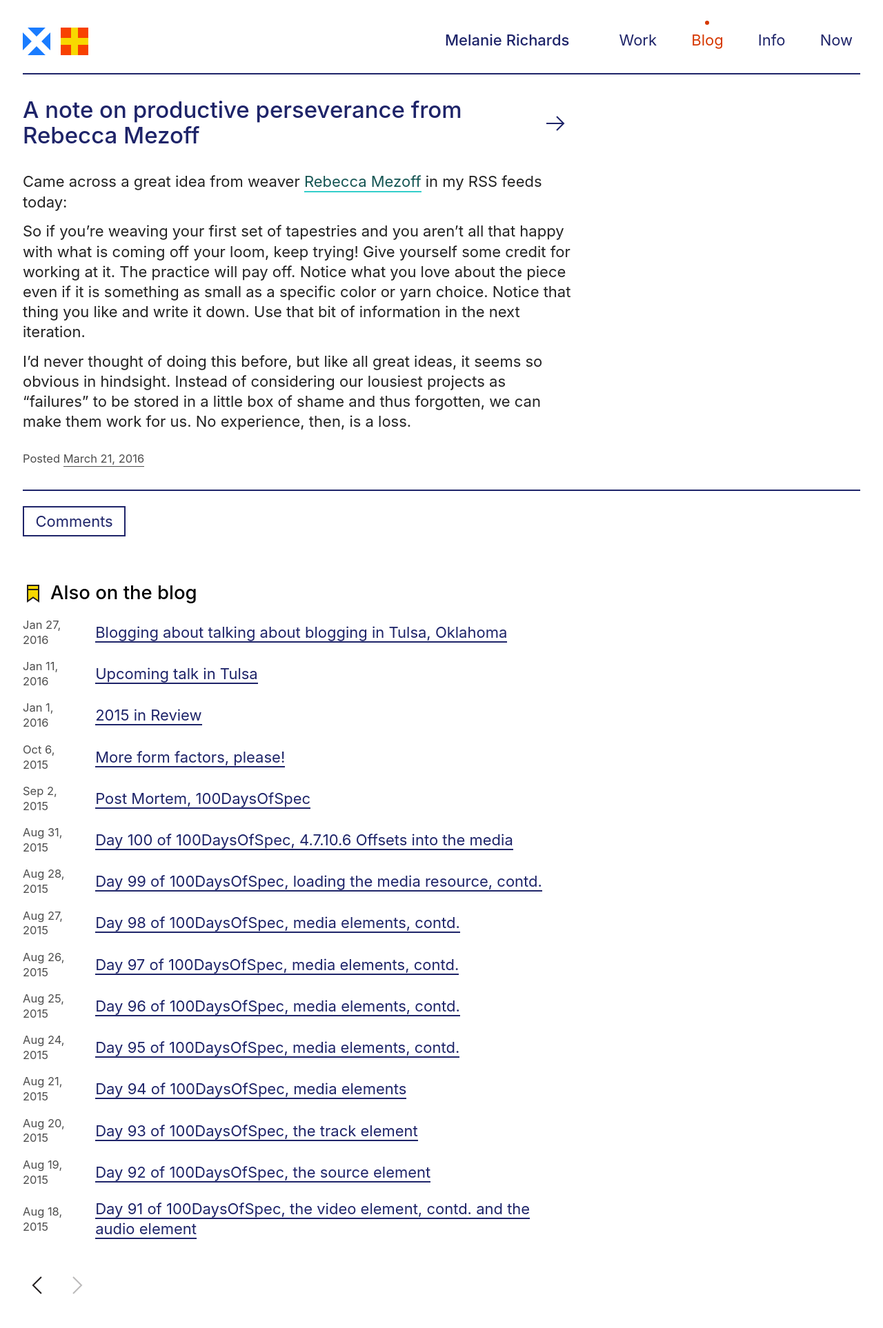
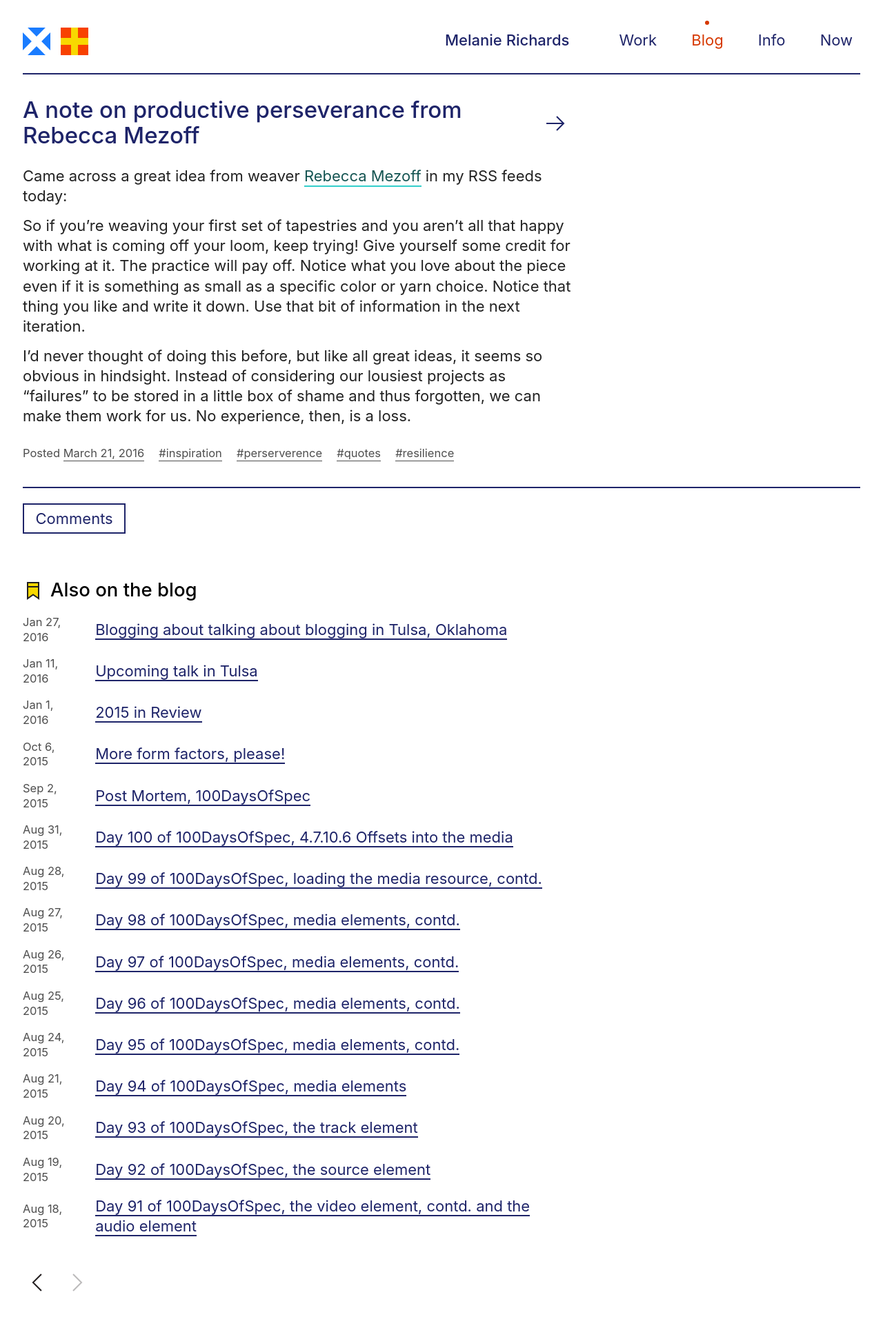
Before and after one commit to dansef/melanie-richards.com, a Jekyll site: the page built from _source/blog/index.html, in a window 1280 px wide. Shown: the whole page at 69% size. Built offline with Jekyll 4.4.1, drawn with Linux system fonts in a browser that asks for light colours; some web fonts are replaced; the list of posts is cut into pages by our own code.

Commit message:
Get blog archives working

```diff
--- a/_config.yml
+++ b/_config.yml
@@ -1,3 +1,8 @@
+# Gems
+gems:
+  - jekyll-paginate
+  - jekyll-archives
+
 # Site settings
 title: Melanie Richards | Seattle web design and development
 email: hello@melanie-richards.com
@@ -9,8 +14,13 @@
 paginate_path: "/blog/page:num/"
 permalink: /blog/:title/
 
-# Gems
-gems: [jekyll-paginate]
+jekyll-archives:
+  enabled:
+  - year
+  - tags
+  permalinks:
+    year: '/blog/:year/'
+    tag: '/blog/tag/:name/'
 
 # Build settings
 markdown: kramdown
--- a/_source/_includes/post-contents.html
+++ b/_source/_includes/post-contents.html
@@ -16,6 +16,15 @@
     <p class="post__date">
       Posted <a href="{{ post.url }}"><time datetime="{{ post.date | date_to_xmlschema }}">{{ post.date | date: "%B %-d, %Y" }}</time></a>
     </p>
+    {% if post.tags %}
+      <ul class="post__tags">
+        {% for tag in post.tags %}
+          <li>
+            <a href="/blog/tag/{{ tag | slugify }}" class="post-tag">#{{ tag }}</a>
+          </li>
+        {% endfor %}
+      </ul>
+    {% endif %}
   </div>
 
   {% unless individualPost %}
--- /dev/null
+++ b/_source/_includes/posts-list-item.html
@@ -0,0 +1,6 @@
+<li class="post-item">
+  <time class="meta post-item__date" datetime="{{ post.date | date_to_xmlschema }}">{{ post.date | date: "%b %-d, %Y" }}</time>
+  <a class="post-item__title" href="{{ post.url }}">
+    <span>{{ post.title }}</span>
+  </a>
+</li>
--- a/_source/_includes/posts-list.html
+++ /dev/null
@@ -1,12 +0,0 @@
-<ul class="posts-list">
-  {% for post in paginator.posts %}
-    {% if currentPost != post.url %}
-      <li class="post-item">
-        <time class="meta post-item__date" datetime="{{ post.date | date_to_xmlschema }}">{{ post.date | date: "%b %-d, %Y" }}</time>
-        <a class="post-item__title" href="{{ post.url }}">
-          <span>{{ post.title }}</span>
-        </a>
-      </li>
-    {% endif %}
-  {% endfor %}
-</ul>
--- a/_source/_layouts/blog.html
+++ b/_source/_layouts/blog.html
@@ -9,17 +9,27 @@
     {% include post-contents.html %}
   {% endfor %}
   <section class="other-posts">
-      <h2 class="title--icon">
-        <svg xmlns="http://www.w3.org/2000/svg" width="30" height="26" viewBox="0 0 30 26"><path fill="#F8D800" stroke="#231F20" stroke-width="2" stroke-miterlimit="10" d="M23 24l-8-5.5L7 24V1h16z"/><path fill="none" stroke="#231F20" stroke-width="2" stroke-miterlimit="10" d="M7 7h16"/></svg>
-        Also on the blog
-      </h2>
-      {% include posts-list.html %}
+    <h2 class="title--icon">
+      <svg xmlns="http://www.w3.org/2000/svg" width="30" height="26" viewBox="0 0 30 26"><path fill="#F8D800" stroke="#231F20" stroke-width="2" stroke-miterlimit="10" d="M23 24l-8-5.5L7 24V1h16z"/><path fill="none" stroke="#231F20" stroke-width="2" stroke-miterlimit="10" d="M7 7h16"/></svg>
+      Also on the blog
+    </h2>
+    <ul class="posts-list">
+      {% for post in paginator.posts %}
+        {% if currentPost != post.url %}
+          {% include posts-list-item.html %}
+        {% endif %}
+      {% endfor %}
+    </ul>
   </section>
 
 <!-- ALL OTHER PAGES -->
 {% else %}
   <h2>Page {{paginator.page}} of the blog</h2>
-  {% include posts-list.html %}
+  <ul class="posts-list">
+    {% for post in paginator.posts %}
+      {% include posts-list-item.html %}
+    {% endfor %}
+  </ul>
 {% endif %}
 
 <!-- PAGINATION -->
--- a/_source/assets/_sass/global.scss
+++ b/_source/assets/_sass/global.scss
@@ -115,6 +115,7 @@
 }
 
 h1 {
+  margin: 0 0 .75em;
   font-size: 1.5em;
 }
 
--- a/_source/assets/_sass/pages/blog.scss
+++ b/_source/assets/_sass/pages/blog.scss
@@ -4,7 +4,6 @@
  */
 
 .post__title {
-  margin-bottom: 1em;
 
   a:link, a:visited {
     display: inline-block;
@@ -44,6 +43,20 @@
   a:hover {
     border-color: $color-link-hover-bg;
     color: $color-link-hover;
+  }
+
+}
+
+.post__tags {
+  padding-left: 0;
+  list-style: none;
+
+  li {
+    display: inline-block;
+  }
+
+  li + li {
+    margin-left: 1em;
   }
 
 }
```
Also changed, not shown: README.md (+1 -1 lines), _source/_layouts/archive.html (added, +16 -0 lines).
